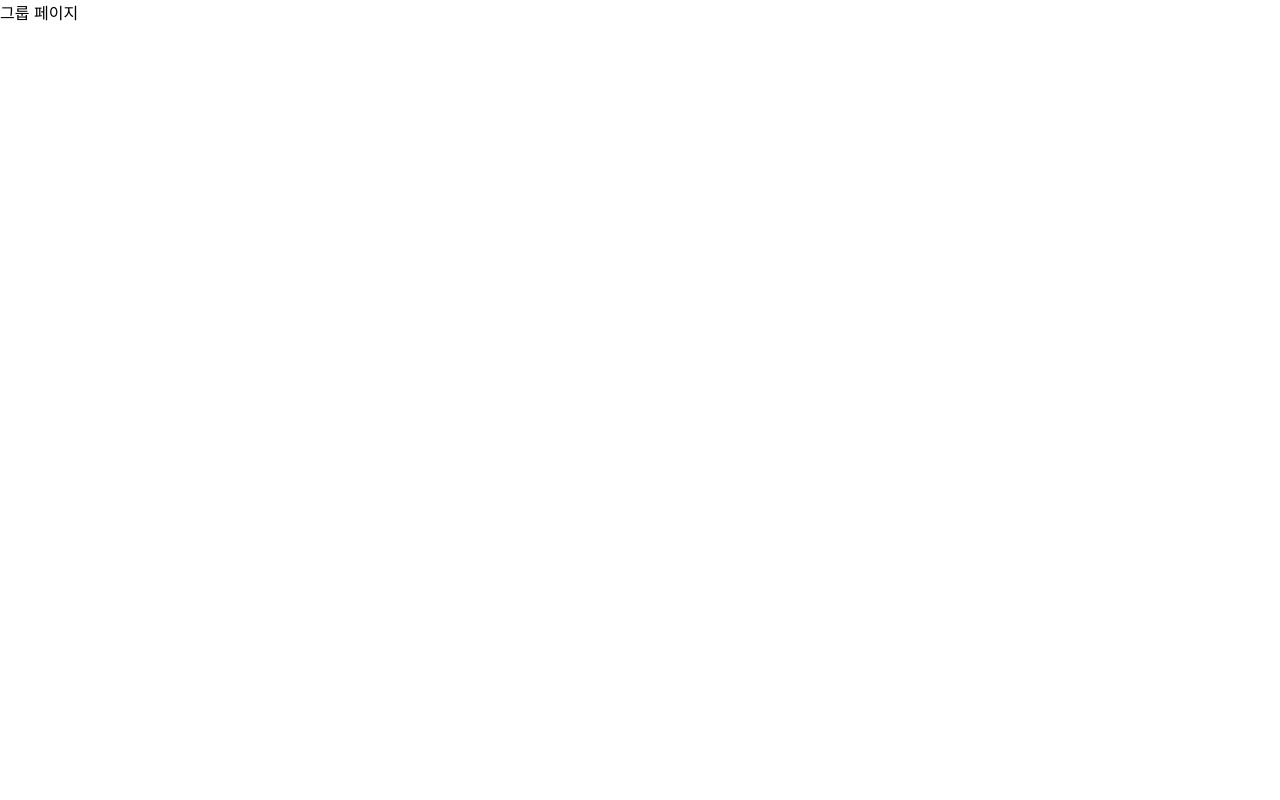
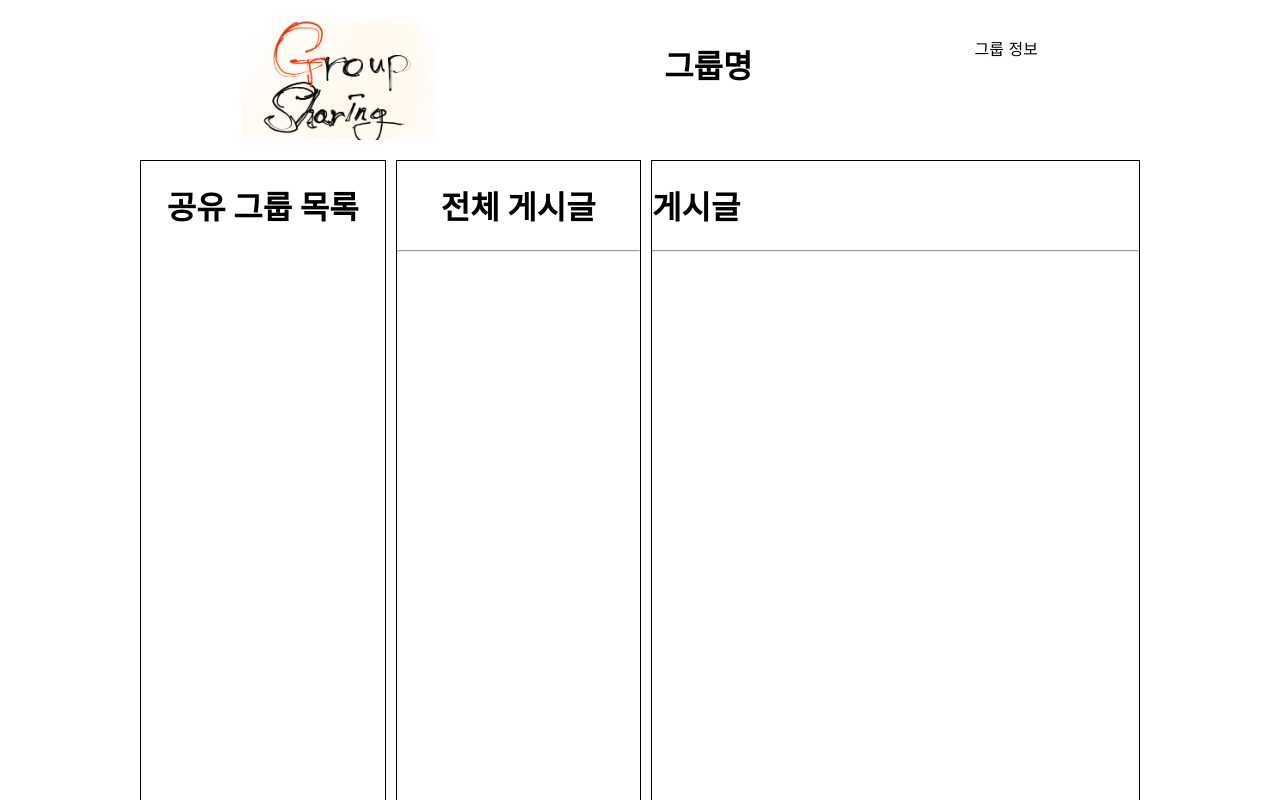
Before and after one commit to yeongi/group-sharing, a React (Create React App) app in the folder front/: page /group in a window 1280 px wide. Shown: the top 800 px of the page. Built offline with nearby package versions, Linux system fonts and the light colour scheme.

Commit message:
그룹 공개 게시물 까지

```diff
--- /dev/null
+++ b/front/src/layout/GroupHeader.js
@@ -0,0 +1,28 @@
+import { Avatar, Button } from "@mui/material";
+import classes from "../page/stylesheet/main.module.css";
+import logo from "../asset/logo.png";
+import { useNavigate } from "react-router-dom";
+
+const GroupHeader = (props) => {
+  const navigate = useNavigate();
+
+  return (
+    <header>
+      <div className={classes["header-wrapper"]}>
+        <Avatar
+          alt=""
+          src={logo}
+          variant="rounded"
+          sx={{ width: 200, height: 120 }}
+          onClick={(e) => {
+            navigate("/");
+          }}
+        />
+        <h1>{props.message}</h1>
+        <p>그룹 정보</p>
+      </div>
+    </header>
+  );
+};
+
+export default GroupHeader;
--- /dev/null
+++ b/front/src/lib/api/Post.js
@@ -0,0 +1,26 @@
+const CREATE_API = "http://localhost:4000/posts";
+
+const PostAPI = {
+  getGrpPublicList: (num) => {
+    //name, id, password
+    return fetch(`${CREATE_API}/public/grpNum/${num}`, {
+      method: "get",
+      headers: {
+        "Content-type": "application/json",
+      },
+    });
+  },
+
+  postInterest: (body) => {
+    //main_interest,sub_interest
+    return fetch(`${CREATE_API}/user`, {
+      method: "post",
+      headers: {
+        "Content-type": "application/json",
+      },
+      body: JSON.stringify(body),
+    });
+  },
+};
+
+export default PostAPI;
--- a/front/src/page/Group.js
+++ b/front/src/page/Group.js
@@ -1,7 +1,23 @@
-const Group = () => {
+import GroupHeader from "../layout/GroupHeader";
+import classes from "../page/stylesheet/main.module.css";
+
+const Group = (props) => {
   return (
     <>
-      <header>그룹 페이지</header>
+      <GroupHeader message="그룹명" />
+      <div className={classes["group-wrapper"]}>
+        <div className={classes["share"]}>
+          <h1>공유 그룹 목록</h1>
+        </div>
+        <div className={classes["allpost"]}>
+          <h1>전체 게시글</h1>
+          <hr />
+        </div>
+        <div className={classes["post"]}>
+          <h1>게시글</h1>
+          <hr />
+        </div>
+      </div>
     </>
   );
 };
--- a/front/src/page/GroupOpen.js
+++ b/front/src/page/GroupOpen.js
@@ -1,9 +1,44 @@
-import React from "react";
+import React, { useCallback, useEffect, useState } from "react";
+import { useParams } from "react-router-dom";
+import PostAPI from "../lib/api/Post";
 
-const GroupOpen = () => {
+const GroupOpen = (props) => {
+  const { num } = useParams();
+
+  const [openPosts, setList] = useState([]);
+  const [isLoading, setLoading] = useState(false);
+
+  const getList = useCallback(async () => {
+    setLoading(false);
+    const result = await PostAPI.getGrpPublicList(num);
+    const data = await result.json();
+    console.log(data);
+    setList(data.data);
+    // eslint-disable-next-line
+  }, [openPosts, isLoading]);
+
+  useEffect(() => {
+    getList();
+    setLoading(true);
+    // eslint-disable-next-line
+  }, [num, openPosts]);
+
   return (
     <div>
       <h1>그룹 공개 게시물</h1>
+      <hr />
+      {isLoading &&
+        openPosts.map((e) => {
+          return (
+            <div key={e.post_num}>
+              <h1>제목 : {e.title}</h1>
+              <p>
+                공개 유형 : {e.open_type} / 글 번호:{e.post_num}{" "}
+              </p>
+              <p>내용 : {e.content}</p>
+            </div>
+          );
+        })}
     </div>
   );
 };
--- a/front/src/page/Groups.js
+++ b/front/src/page/Groups.js
@@ -48,15 +48,11 @@ const Groups = () => {
               {!isLoading &&
                 grpList.map((g) => {
                   return (
-                    <div
-                      key={g.grp_num}
-                      onClick={(e) => {
-                        navigator(`${g.grp_num}`);
-                      }}
-                    >
+                    <div key={g.grp_num}>
                       <p>그룹명 : {g.grp_name}</p>
                       <p>그룹번호 : {g.grp_num}</p>
                       <p>관심사 번호 : {g.interest_num}</p>
+                      <Link to={`${g.grp_num}`}>게시물 보기</Link>
                       <hr />
                     </div>
                   );
--- a/front/src/page/stylesheet/group.module.css
+++ b/front/src/page/stylesheet/group.module.css
@@ -23,5 +23,6 @@
   width: 400px;
   height: 700px;
   padding: 20px;
+  overflow: scroll;
   border: 1px black solid;
 }
--- a/front/src/page/stylesheet/main.module.css
+++ b/front/src/page/stylesheet/main.module.css
@@ -38,3 +38,28 @@
   justify-content: space-evenly;
   padding: 20px;
 }
+
+.group-wrapper {
+  display: flex;
+  margin: 0 auto;
+  width: 1000px;
+  height: 800px;
+  gap: 10px;
+}
+
+.group-wrapper .share {
+  border: 1px solid black;
+  width: 300px;
+  text-align: center;
+}
+
+.group-wrapper .allpost {
+  border: 1px solid black;
+  text-align: center;
+  width: 300px;
+}
+
+.group-wrapper .post {
+  border: 1px solid black;
+  width: 600px;
+}
```
